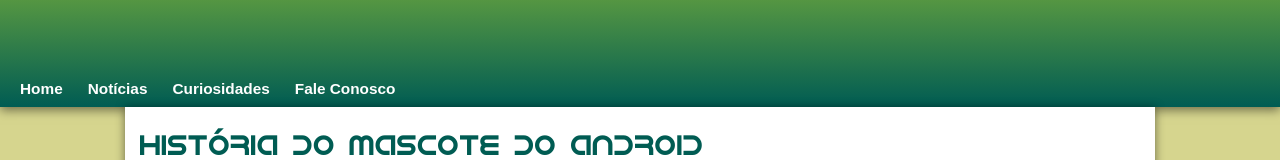
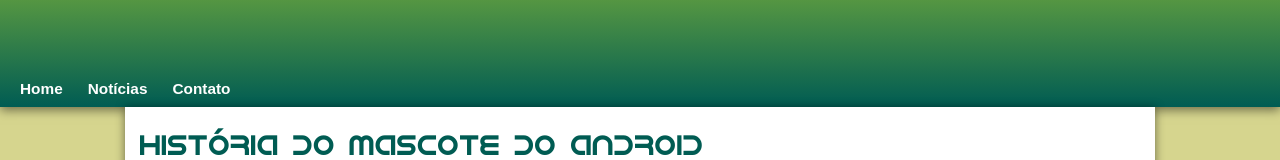
Before and after one commit to wanderson-pro/projeto-android, a plain HTML site: page index.html in a window 1280 px wide. Shown: the part 170-330 px from the top of the page. Drawn offline with Linux system fonts and the light colour scheme; a web font is replaced by a local one.

Commit message:
Otimização do menu

```diff
--- a/index.html
+++ b/index.html
@@ -23,10 +23,7 @@
                     <a href="#">Notícias</a>
                 </li>
                 <li class="items">
-                    <a href="#">Curiosidades</a>
-                </li>
-                <li class="items">
-                    <a href="#">Fale Conosco</a>
+                    <a href="#">Contato</a>
                 </li>
             </ul>
         </nav>
```
